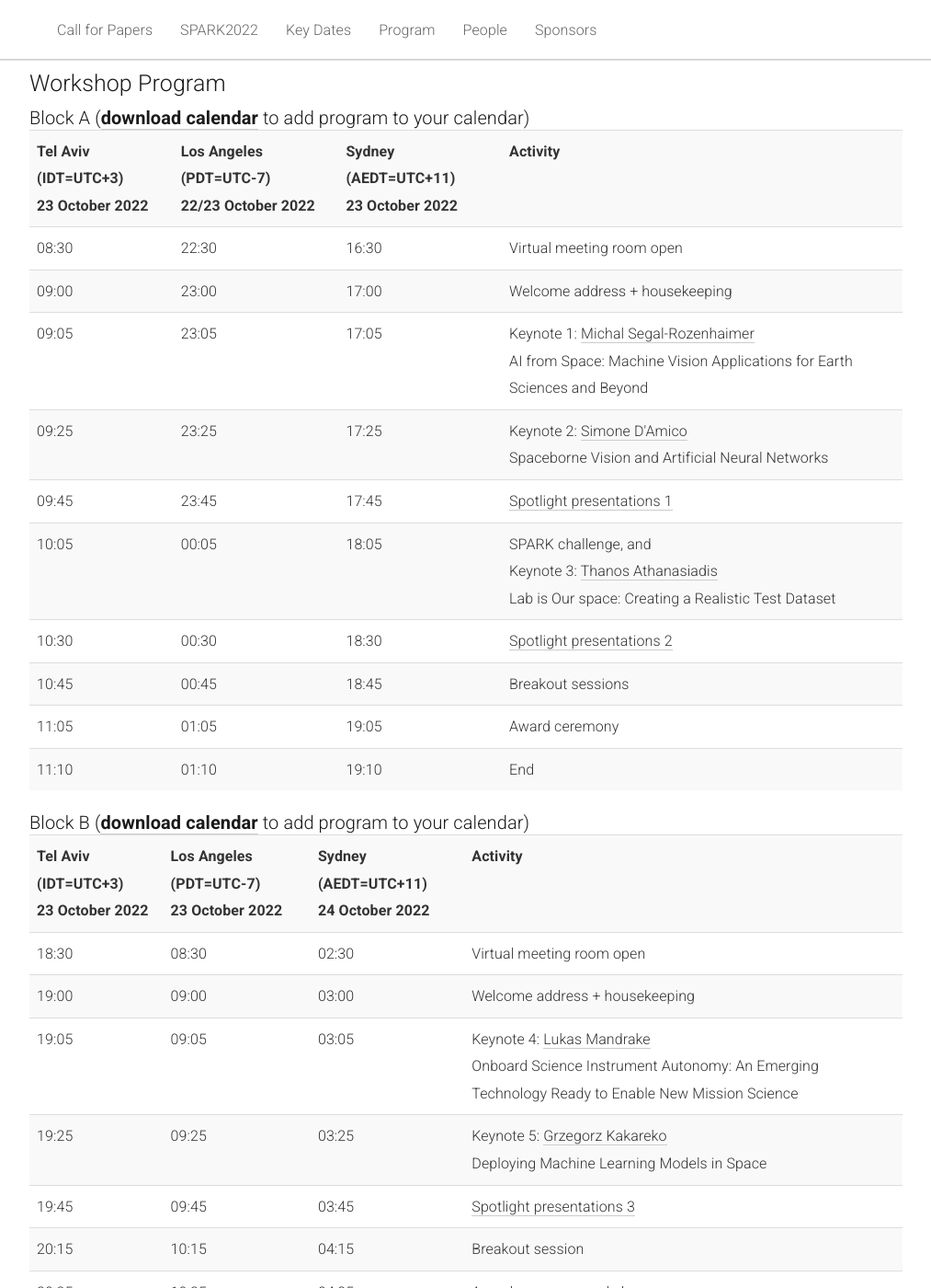
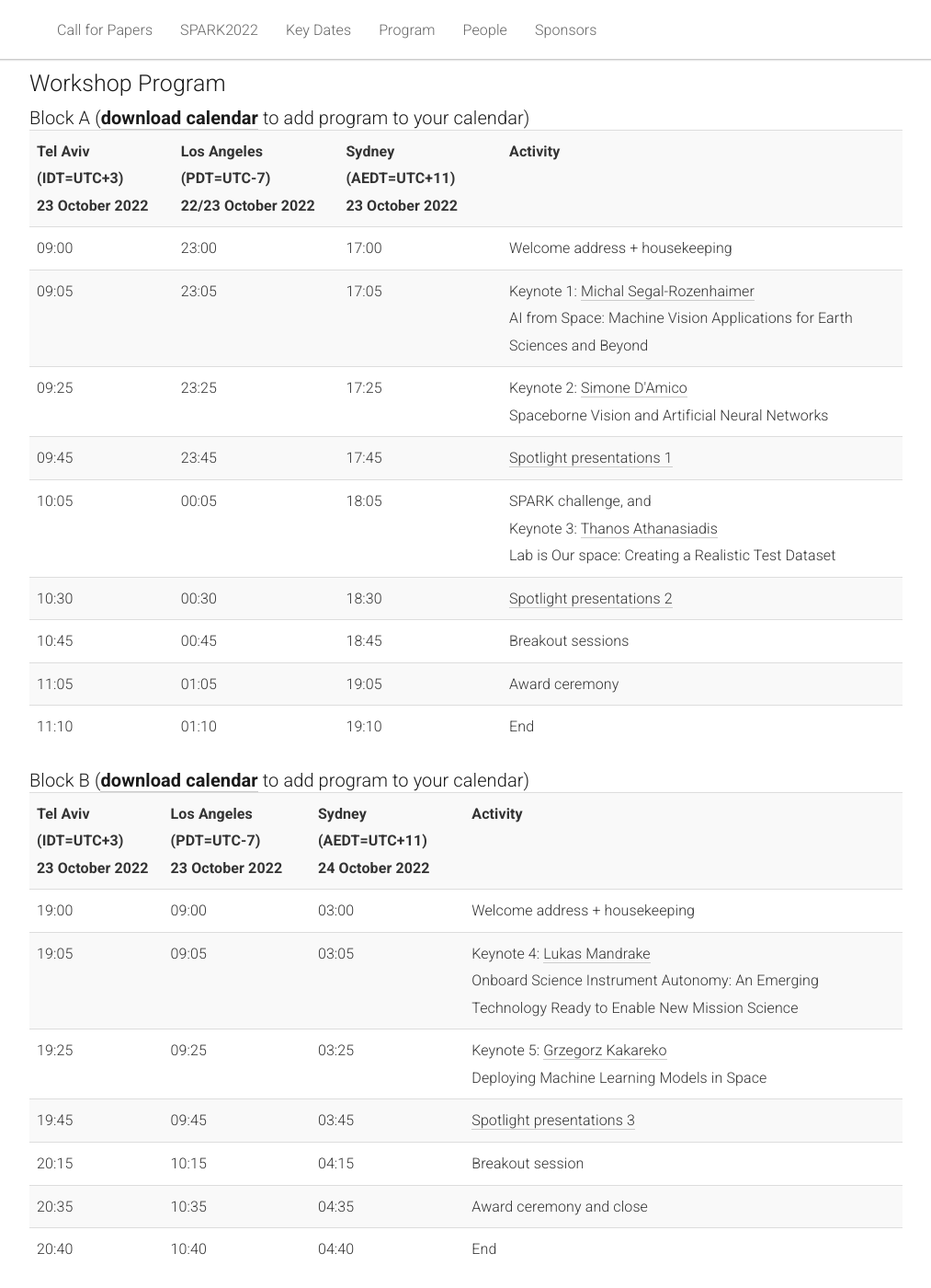
Before and after one commit to AIforSpace/2024, a Jekyll site: the page built from _pages/home.md, in a window 1280 px wide and 1400 px high, scrolled down 1091 px. Shown: the whole window at 92% size, without its empty margins (133-1146 px from the left). Built offline with Jekyll 4.4.1, drawn with Linux system fonts in a browser that asks for light colours.

Commit message:
Update home.md

```diff
--- a/_pages/home.md
+++ b/_pages/home.md
@@ -105,12 +105,6 @@
             <th>Activity</th>
         </tr>
         <tr>
-          <td>08:30</td>
-          <td>22:30</td>
-          <td>16:30</td>
-          <td>Virtual meeting room open</td>
-        </tr>
-        <tr>
           <td>09:00</td>
           <td>23:00</td>
           <td>17:00</td>
@@ -180,12 +174,6 @@
             <th>Los Angeles (PDT=UTC-7)<br>23 October 2022</th>
             <th>Sydney (AEDT=UTC+11)<br>24 October 2022</th>
             <th>Activity</th>
-        </tr>
-        <tr>
-          <td>18:30</td>
-          <td>08:30</td>
-          <td>02:30</td>
-          <td>Virtual meeting room open</td>
         </tr>
         <tr>
           <td>19:00</td>
```
